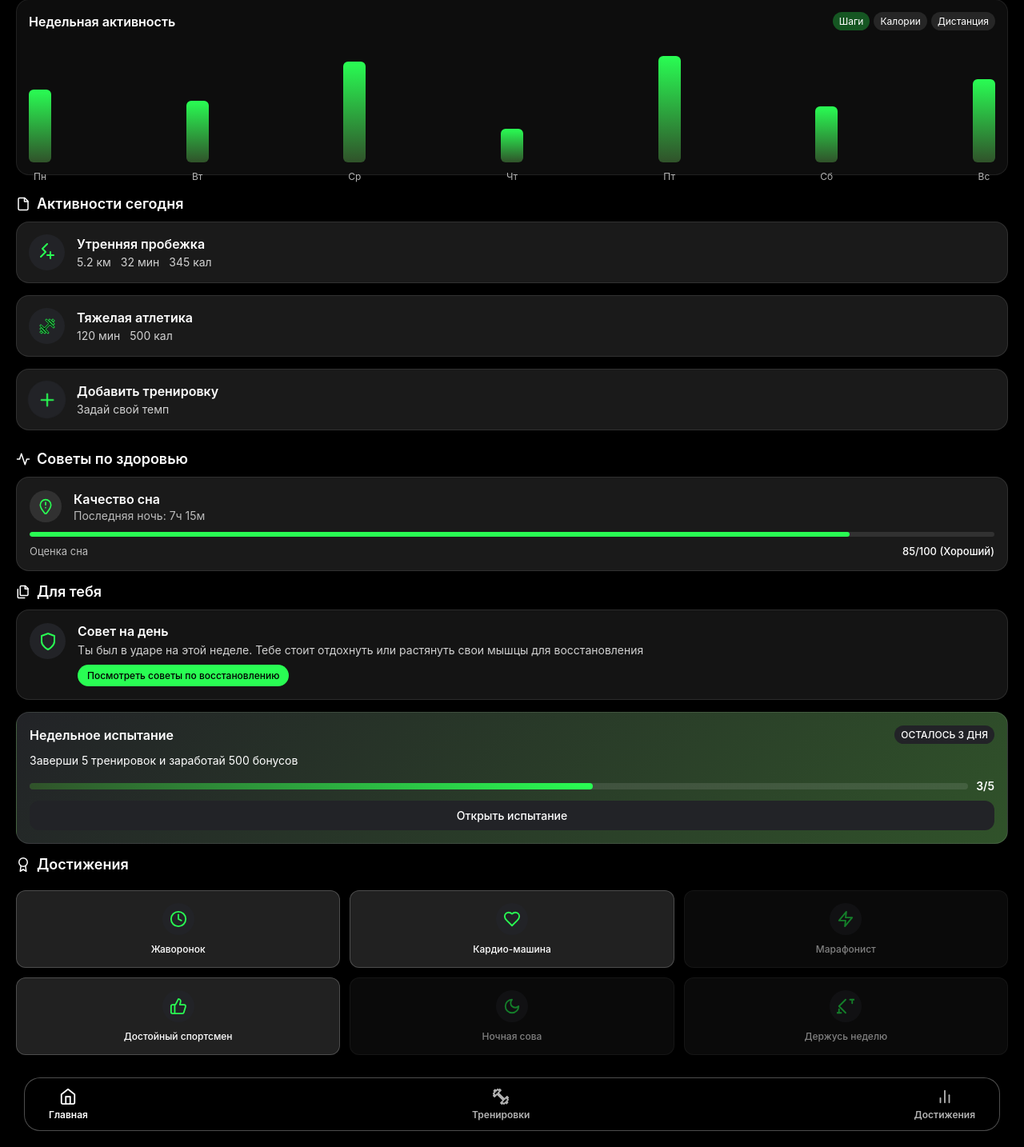
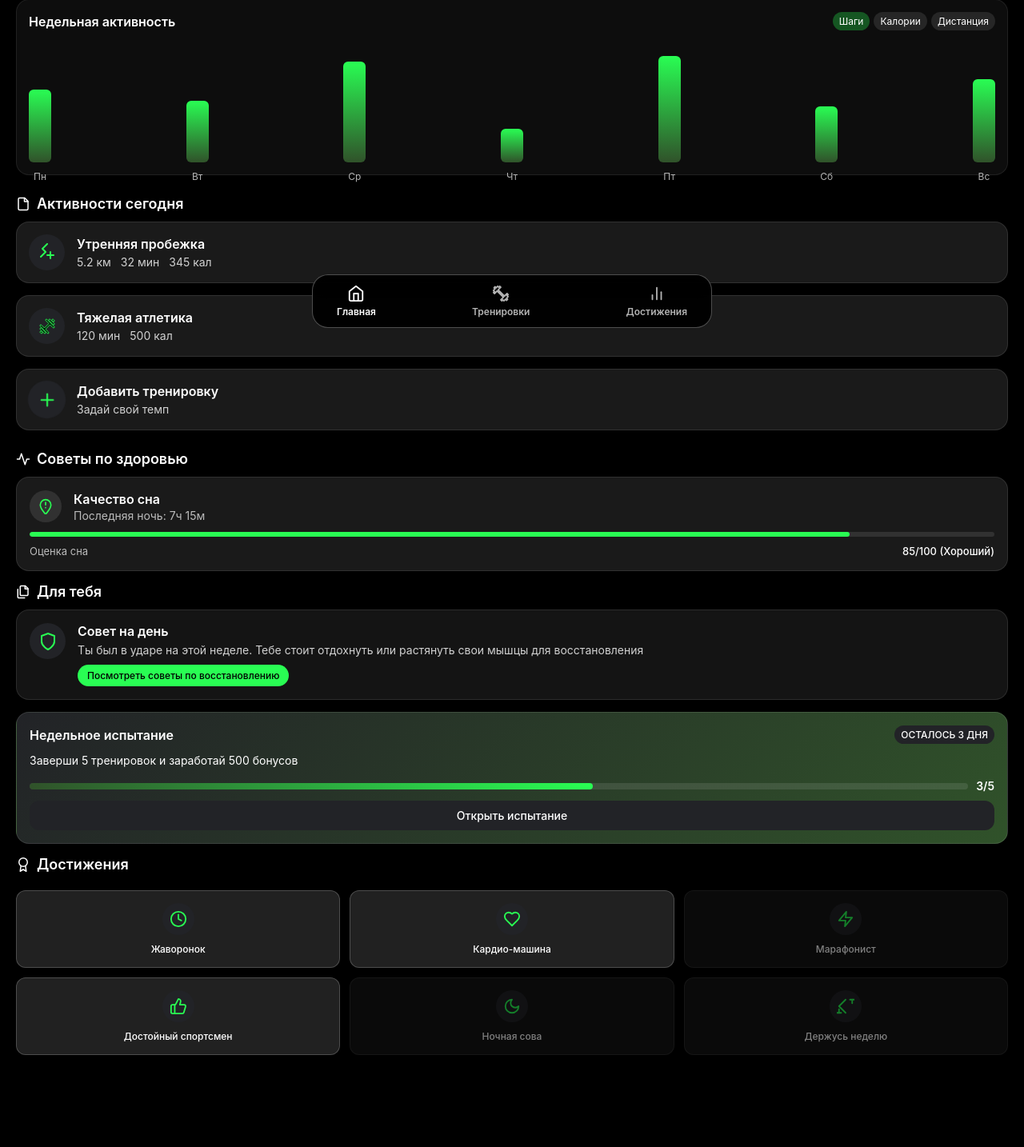
Before and after one commit to sl1derrr/FitnessBusiness, a PHP site: page / in a window 1280 px wide. Shown: the part 390-1824 px from the top of the page at 80% size. Run offline with PHP 8.4, Linux system fonts and the light colour scheme; some libraries are stand-ins or nearby versions.

Commit message:
Update style.css

```diff
--- a/style.css
+++ b/style.css
@@ -693,3 +693,26 @@ body {
 .recommendation-icon svg {
   stroke: var(--green);
 }
+
+
+/* Навигация */
+.bottom-nav {
+  position: fixed;
+  bottom: 0;
+  left: 50%;
+  transform: translateX(-50%);
+  width: calc(100% - 40px);
+  max-width: 500px;
+  background: rgba(0, 0, 0, 0.95);
+  backdrop-filter: blur(10px);
+  border-radius: 20px;
+  display: flex;
+  justify-content: space-between;
+  padding: 12px 30px;
+  z-index: 1000;
+  border: 1px solid rgba(255, 255, 255, 0.3);
+}
+
+.container {
+  padding-bottom: 90px !important;
+}
```
